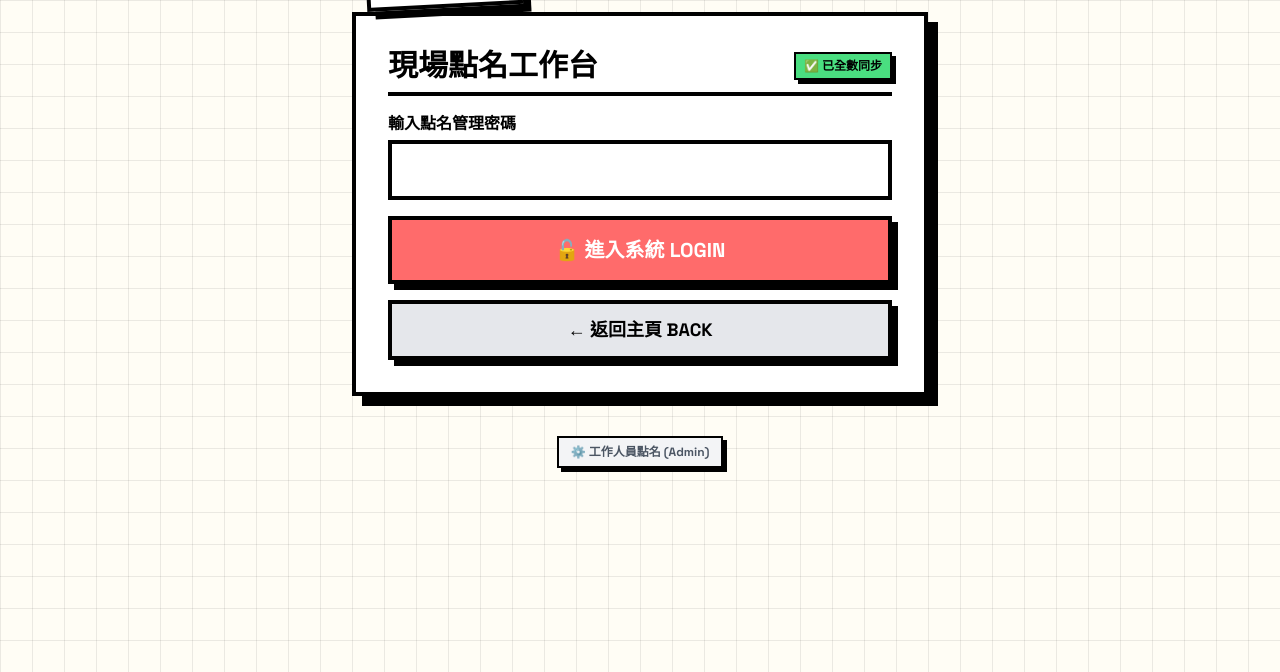
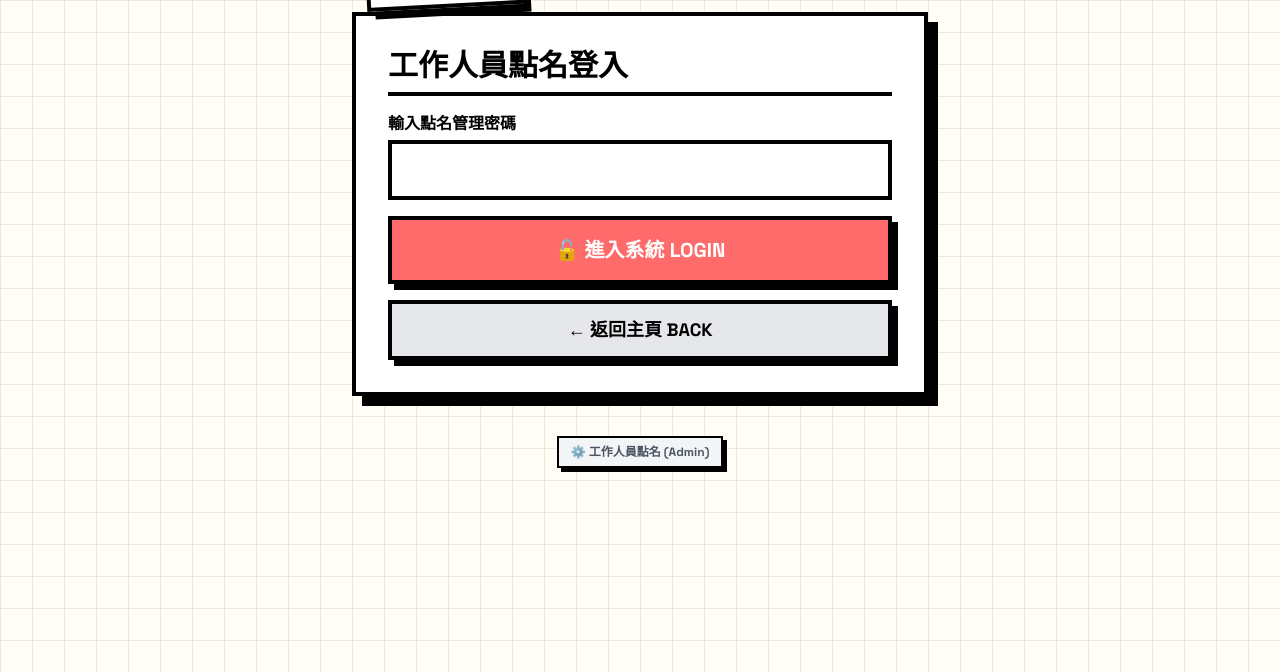
Before and after one commit to lunaticarus/s1briefing, a plain HTML site: page index.html in a window 1280 px wide. Both pictures are taken after a click on the button "⚙️ 工作人員點名 (Admin)". Shown: the part 128-800 px from the top of the page. Drawn offline with nearby package versions, Linux system fonts and the light colour scheme; no server answers.

Commit message:
Update index.html

```diff
--- a/index.html
+++ b/index.html
@@ -312,15 +312,10 @@
 
     <!-- 5. 點名介面 View -->
     <div id="view-admin" class="view card-neo p-6 md:p-8 bg-white">
-      <div class="flex justify-between items-center mb-4 border-b-4 border-black pb-2">
-        <h3 class="text-3xl font-black uppercase">現場點名工作台</h3>
-        <!-- 同步狀態 Badge -->
-        <span id="syncBadge" class="hidden text-xs font-black px-2 py-1 border-2 border-black bg-green-400 text-black shadow-neo-sm">
-          ✅ 已全數同步
-        </span>
-      </div>
 
+      <!-- 未登入前：密碼登入區 -->
       <div id="adminLoginBox" class="space-y-4">
+        <h3 class="text-3xl font-black uppercase mb-4 border-b-4 border-black pb-2">工作人員點名登入</h3>
         <div>
           <label class="block font-black text-base uppercase mb-1">輸入點名管理密碼</label>
           <input type="password" id="adminPwd" class="w-full p-3 border-4 border-black font-bold text-lg">
@@ -333,7 +328,15 @@
         </button>
       </div>
 
+      <!-- 登入成功後：點名工作台 Panel -->
       <div id="adminPanel" class="hidden space-y-4">
+        <div class="flex justify-between items-center mb-4 border-b-4 border-black pb-2">
+          <h3 class="text-3xl font-black uppercase">現場點名工作台</h3>
+          <!-- 同步狀態 Badge (僅登入後顯示) -->
+          <span id="syncBadge" class="hidden text-xs font-black px-2 py-1 border-2 border-black bg-green-400 text-black shadow-neo-sm">
+            ✅ 已全數同步
+          </span>
+        </div>
 
         <!-- 相機 QR Code 掃描區 -->
         <div class="border-4 border-black p-3 bg-neo-bg shadow-neo-sm">
@@ -408,6 +411,14 @@
     function updateSyncBadge() {
       const badge = document.getElementById('syncBadge');
       if (!badge) return;
+
+      // 若尚未登入解鎖，不顯示 Badge
+      const adminPanel = document.getElementById('adminPanel');
+      if (adminPanel && adminPanel.classList.contains('hidden')) {
+        badge.classList.add('hidden');
+        return;
+      }
+
       if (offlineQueue.length > 0) {
         badge.innerHTML = `⚠️ 未同步: ${offlineQueue.length} 筆`;
         badge.classList.remove('hidden');
@@ -441,7 +452,6 @@
         if (!adminPassword) return;
         const res = await apiCall('getAdminData', { password: adminPassword });
         if (res.success && res.list) {
-          // 合併伺服器資料與本地未同步狀態
           res.list.forEach(serverItem => {
             const localItem = adminLocalList.find(x => x.code === serverItem.code);
             if (localItem && localItem.attended) {
@@ -459,7 +469,7 @@
       pollTimer = null;
     }
 
-    // 3. Screen Wake Lock API (防止 iPad 休眠)
+    // 3. Screen Wake Lock API
     async function requestWakeLock() {
       try {
         if ('wakeLock' in navigator) {
@@ -536,7 +546,6 @@
     }
 
     window.addEventListener('DOMContentLoaded', async () => {
-      updateSyncBadge();
       const res = await apiCall('getSchoolList');
       if (res.success && res.list && res.list.length > 0) {
         const list = document.getElementById('primarySchoolsList');
@@ -685,6 +694,7 @@
       document.getElementById('adminLoginBox').classList.remove('hidden');
       document.getElementById('adminPanel').classList.add('hidden');
       document.getElementById('adminPwd').value = '';
+      updateSyncBadge();
     }
 
     async function loginAdmin() {
@@ -705,8 +715,8 @@
 
         adminLocalList = res.list;
         updateAdminStats();
+        updateSyncBadge(); // 登入成功後才顯示同步狀態 Badge
 
-        // 開啟 iPad 恆亮與背景輪詢
         requestWakeLock();
         startPolling();
 
@@ -764,7 +774,6 @@
       executeCheckIn();
     }
 
-    // ⚡ 核心：0.05秒極速點名 + 失敗隊列 + 即時報名 Fallback
     async function executeCheckIn() {
       initAudio();
       const inputEl = document.getElementById('checkInInput');
@@ -776,7 +785,7 @@
       // Step A: 本地記憶體極速搜尋
       let item = adminLocalList.find(x => x.code === input || x.phone === input);
 
-      // Step B: 若本地找不到，發起 Fallback 極速後端比對 (對應即時 Walk-in 家長)
+      // Step B: 若本地找不到，發起 Fallback 極速後端比對
       if (!item) {
         msgBox.innerHTML = `<div class="p-3 border-4 border-black bg-neo-secondary font-bold text-center">🔎 搜尋最新報名紀錄中...</div>`;
         const refreshRes = await apiCall('getAdminData', { password: adminPassword });
@@ -786,7 +795,6 @@
         }
       }
 
-      // 找不到紀錄
       if (!item) {
         playSound('error');
         msgBox.innerHTML = `<div class="border-4 border-black bg-red-400 text-black p-4 font-bold text-base shadow-neo-sm">❌ 找不到對應的 5位字碼 或 8位電話！</div>`;
@@ -795,7 +803,6 @@
         return;
       }
 
-      // 重複點名
       if (item.attended) {
         playSound('warning');
         msgBox.innerHTML = `
@@ -822,14 +829,12 @@
           出席人數：<b>${item.attendees}</b> 人
         </div>`;
 
-      // 即時更新數據看板
       updateAdminStats();
 
-      // 清空輸入框並瞬間重新 Focus
       inputEl.value = '';
       inputEl.focus();
 
-      // 加入背景同步離線隊列 (Save to Offline Queue)
+      // 加入離線隊列
       if (!offlineQueue.some(q => q.query === input)) {
         offlineQueue.push({ query: input, time: checkInTimeStr });
         saveQueue();
```
